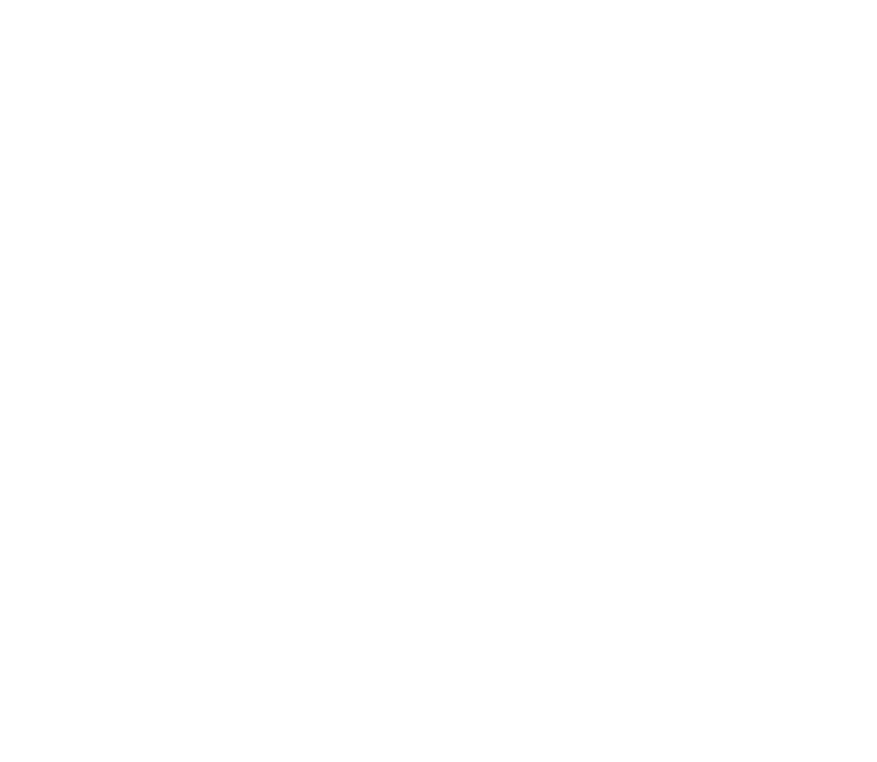
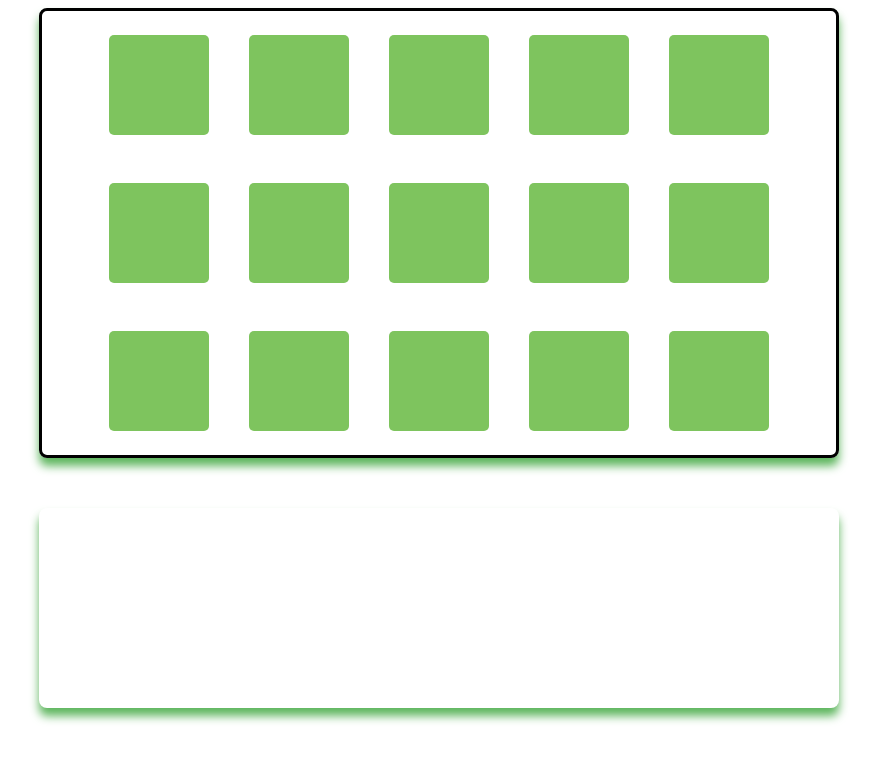
Before and after one commit to itayido/TheProject, a plain HTML site: page pages/maingame.html in a window 1280 px wide. Shown: the whole page, without its empty margins (201-1078 px from the left). Drawn offline with Linux system fonts and the light colour scheme.

Commit message:
DoneLogic

```diff
--- /dev/null
+++ b/css/maingame.css
@@ -0,0 +1,41 @@
+* {
+  box-sizing: border-box;
+}
+body {
+  display: flex;
+  flex-direction: column;
+  justify-content: center;
+  align-items: center;
+}
+.board {
+  display: flex;
+  flex-wrap: wrap;
+  height: 450px;
+  width: 800px;
+  align-items: center;
+  justify-content: center;
+  border: black solid 3px;
+  box-shadow: 0 8px 10px rgb(94, 182, 94);
+  border-radius: 8px;
+}
+
+.card {
+  display: flex;
+  align-items: center;
+  justify-content: center;
+  height: 100px;
+  width: 100px;
+  background-color: rgb(126, 196, 94);
+  margin: 20px;
+  border-radius: 5px;
+  font-size: 60px;
+  text-align: center;
+}
+
+.status {
+  margin-top: 50px;
+  width: 800px;
+  height: 200px;
+  box-shadow: 0 8px 10px rgb(94, 182, 94);
+  border-radius: 8px;
+}
--- /dev/null
+++ b/js/maingame.js
@@ -0,0 +1,82 @@
+function createBoard() {
+  numberArr = [1, 2, 3, 4, 5, 6, 7, 8, 9, 10, 11, 12, 13, 14, 15];
+  numberArr.sort(() => Math.random() - 0.5);
+  console.log(numberArr);
+  const board = document.getElementsByClassName("board")[0];
+  for (let i = 0; i < numberArr.length; i++) {
+    let card = document.createElement("div");
+    card.classList.add("card");
+    card.dataset.number = numberArr[i];
+    card.textContent = " ";
+    board.appendChild(card);
+  }
+}
+
+function show(c) {
+  const cardArr = document.querySelectorAll(".card");
+  for (let i = 0; i < c; i++) {
+    for (let j = 0; j < cardArr.length; j++) {
+      if (parseInt(cardArr[j].dataset.number) === i + 1) {
+        cardArr[j].textContent = cardArr[j].dataset.number;
+      }
+      setTimeout(() => {
+        cardArr[j].textContent = " ";
+        cardArr[j].style.background = "rgb(126, 196, 94)";
+      }, 500 * c * 0.5);
+    }
+  }
+}
+
+function guess() {
+  let index = 1;
+  let round = 1;
+  let gameOver = false;
+  const cardArr = document.querySelectorAll(".card");
+  show(round);
+  for (let i = 0; i < cardArr.length; i++) {
+    cardArr[i].addEventListener("click", () => {
+      if (gameOver) return;
+
+      cardArr[i].textContent = cardArr[i].dataset.number;
+
+      if (parseInt(cardArr[i].dataset.number) === index) {
+        cardArr[i].style.background = "green";
+        index++;
+
+        if (index > round) {
+          round++;
+          index = 1;
+
+          if (round === 16) {
+            let message = document.querySelector(".status");
+            message.innerHTML = `You won! <br> <button id="playAgain" type="button">Ok</button>`;
+            document
+              .querySelector("#playAgain")
+              .addEventListener("click", () => location.reload());
+            gameOver = true;
+          }
+
+          setTimeout(() => {
+            cardArr.forEach((card) => {
+              card.style.background = "rgb(126, 196, 94)";
+              card.textContent = " ";
+            });
+          }, 300);
+
+          setTimeout(() => show(round), 1000);
+        }
+      } else {
+        cardArr[i].style.background = "red";
+        let message = document.querySelector(".status");
+        message.innerHTML = `You Lost! Try Again <br> <button id="playAgain" type="button">Ok</button>`;
+        document
+          .querySelector("#playAgain")
+          .addEventListener("click", () => location.reload());
+        gameOver = true;
+      }
+    });
+  }
+}
+
+createBoard();
+guess();
--- a/pages/maingame.html
+++ b/pages/maingame.html
@@ -3,8 +3,12 @@
   <head>
     <meta charset="UTF-8" />
     <meta name="viewport" content="width=device-width, initial-scale=1.0" />
-    <title>Document</title>
-    <link />
+    <title>Main Game</title>
+    <link rel="stylesheet" href="../css/maingame.css" />
   </head>
-  <body></body>
+  <body>
+    <div class="board"></div>
+    <div class="status"></div>
+  </body>
+  <script src="../js/maingame.js"></script>
 </html>
```
